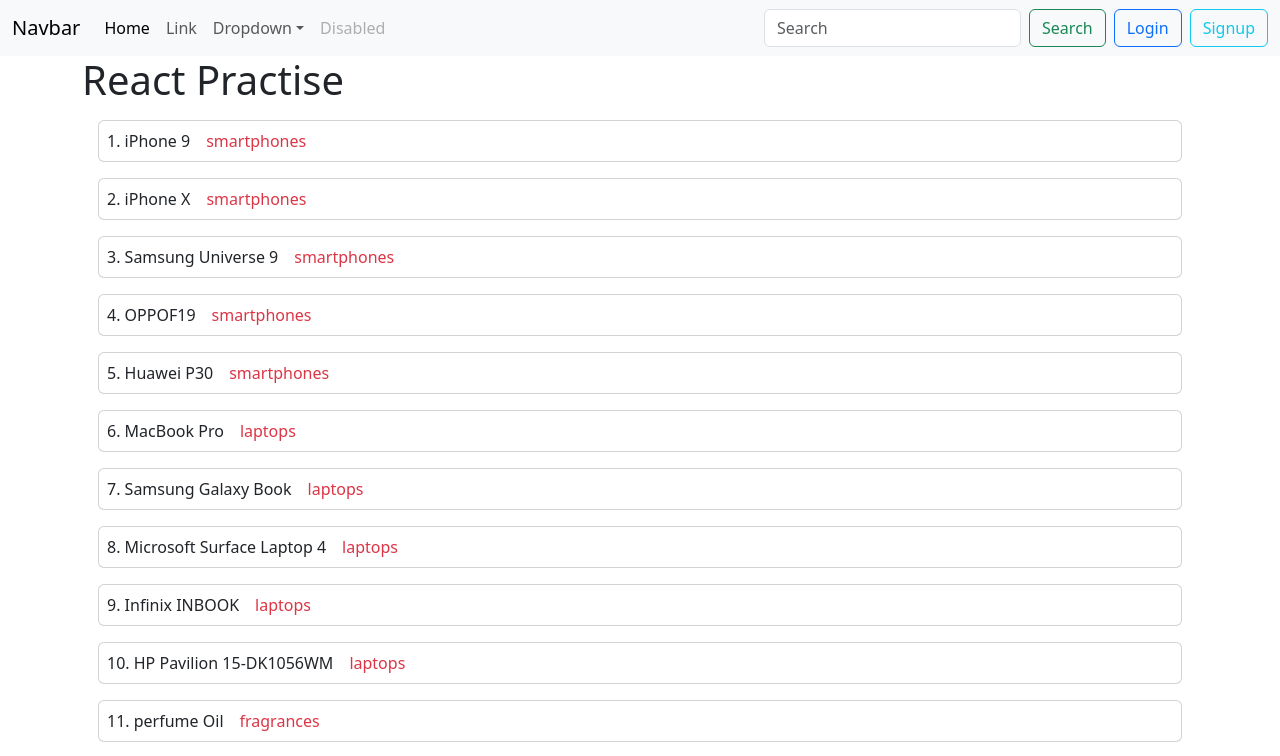
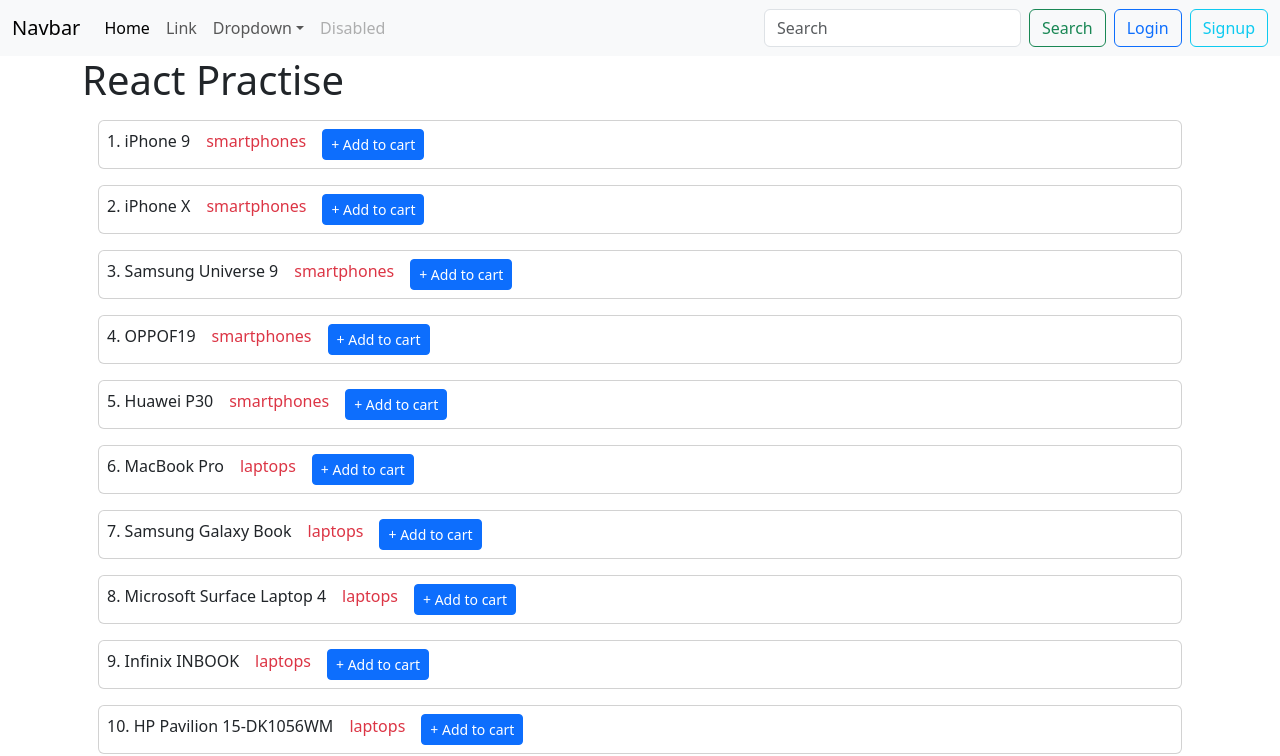
Before and after one commit to dineshk033/react_sep-practise, a React (Create React App) app: page / in a window 1280 px wide. Shown: the top 756 px of the page. Built offline with nearby package versions, Linux system fonts and the light colour scheme.

Commit message:
Event handling

```diff
--- a/src/components/list-iterate/list-iterate.jsx
+++ b/src/components/list-iterate/list-iterate.jsx
@@ -2,11 +2,26 @@
 import { MOCKDATA } from "../../data";
 
 const ListItem = ({ item, index }) => {
+  console.log(item);
+  function handleAdd(e, arg) {
+    e.stopPropagation();
+    alert(arg);
+  }
+
+  function handleCard() {
+    alert("card....");
+  }
   return (
     <>
-      <div className="m-3 p-2 card flex-row">
+      <div onClick={handleCard} className="m-3 p-2 card flex-row">
         {index + 1 + ". " + item.title}
         <span className="px-3 text-danger">{item.category}</span>
+        <button
+          className="btn btn-primary btn-sm"
+          onClick={(e) => handleAdd(e, item.title)}
+        >
+          + Add to cart
+        </button>
       </div>
     </>
   );
```
